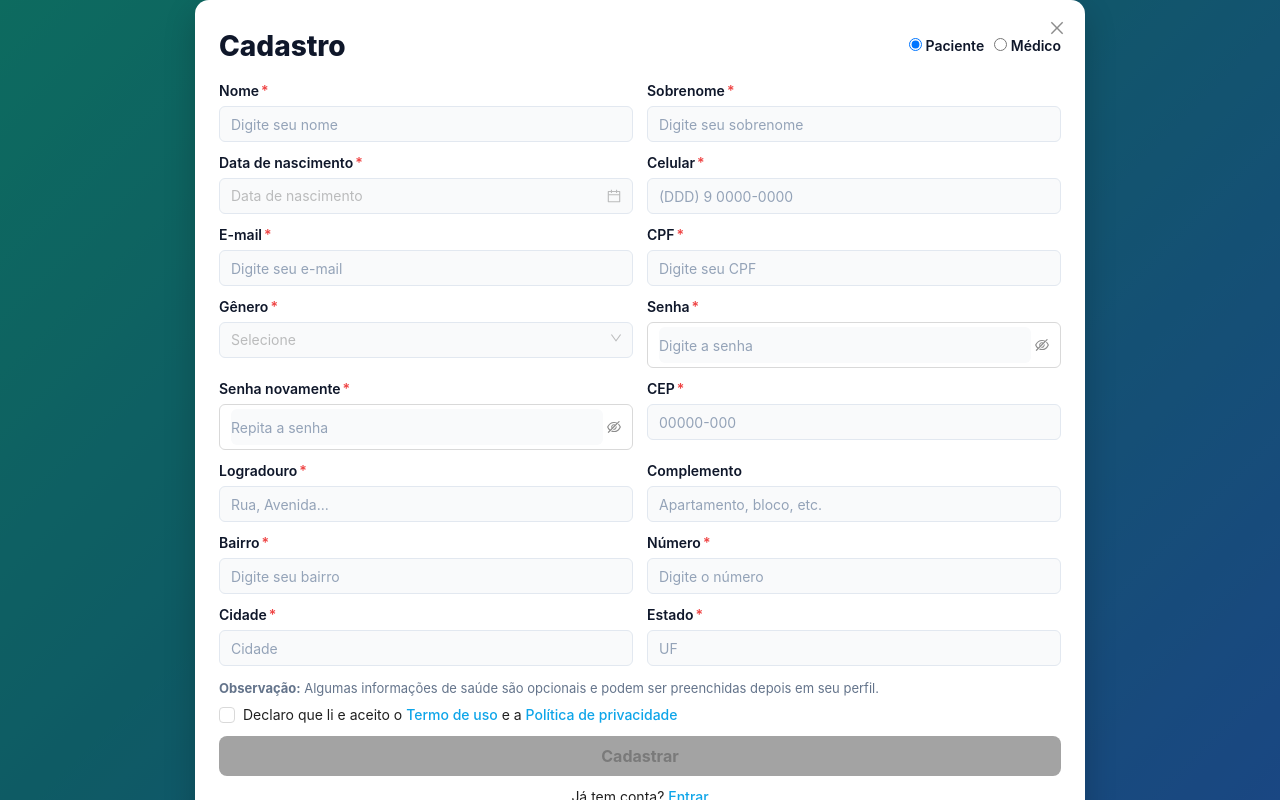
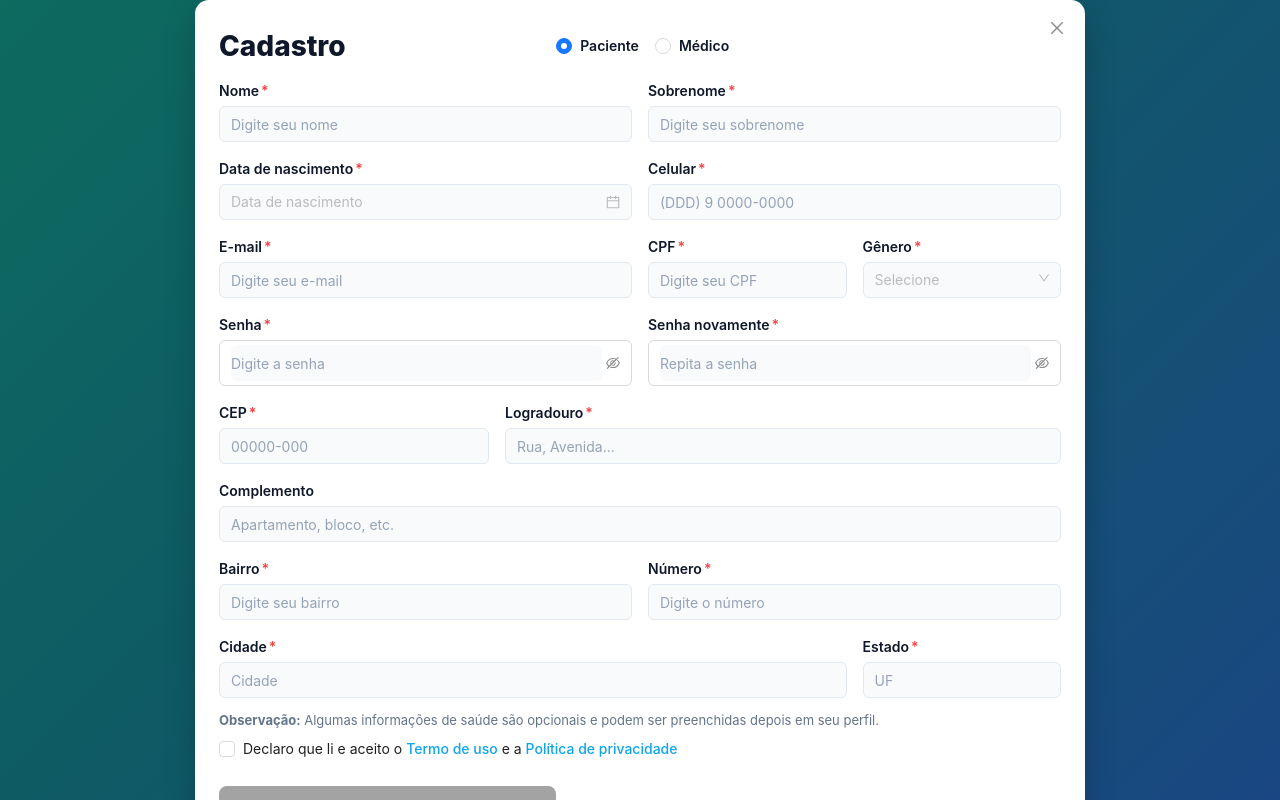
Before and after one commit to GustaHUB/projetoIntegradorFrontOFC, a React (Vite) app: page / in a window 1280 px wide. Both pictures are taken after a click on the button "Criar conta". Built offline with nearby package versions, Linux system fonts and the light colour scheme.

Commit message:
- MUDANÇA MODAL DE CADASTRO PARA UTILIZAR GRID. - CRIAÇÃO API FAKE CADASTRO.

```diff
--- a/src/components/modals/cadastro/ModalCadastro.scss
+++ b/src/components/modals/cadastro/ModalCadastro.scss
@@ -6,8 +6,8 @@
   .cad-header {
     display: flex;
     align-items: center;
-    justify-content: space-between;
     margin-bottom: 12px;
+    gap: 25%;
 
     h2 {
       margin: 0;
@@ -15,24 +15,18 @@
       font-weight: 800;
       color: #0f172a;
     }
+  }
 
   .cad-toggle {
     display: flex;
+    align-items: center;
+    justify-content: center; /* corrigido */
     gap: 10px;
 
     label {
       font-weight: 600;
       color: #0f172a;
     }
-    }
-  }
-
-  /* GRID mais compacto */
-  .cad-grid {
-    display: grid;
-    grid-template-columns: 1fr 1fr;
-    gap: 10px 14px; /* menos espaçamento */
-    margin-top: 8px;
   }
 
   .cad-field {
@@ -99,6 +93,8 @@
     background: #14b8a6;
     border: none;
     font-weight: 700;
+    margin: 20px auto 0;
+    width: 40% !important;
 
     &:hover {
       background: #109e93;
@@ -127,11 +123,4 @@
       }
     }
   }
-
-  /* Responsivo */
-  @media (max-width: 700px) {
-    .cad-grid {
-      grid-template-columns: 1fr;
 }
-  }
-}
--- a/src/components/modals/cadastro/ModalCadastro.tsx
+++ b/src/components/modals/cadastro/ModalCadastro.tsx
@@ -1,8 +1,20 @@
-import { Modal, Input, Select, DatePicker, Checkbox, Button, Spin } from "antd";
+import {
+  Modal,
+  Input,
+  Select,
+  DatePicker,
+  Checkbox,
+  Button,
+  Spin,
+  Radio,
+  Row,
+  Col,
+} from "antd";
 import { useState, useRef } from "react";
 import { getAddressByCep } from "../../../services/apiExterna/viaCep";
 import { maskCep } from "../../../services/Utils";
 import "./ModalCadastro.scss";
+import { cadastrarUsuario } from "../../../services/apiInterna/FluxoIdentificacao";
 
 type CadastroModalProps = {
   open: boolean;
@@ -21,19 +33,20 @@ export default function CadastroModal({
   const [agree, setAgree] = useState(false);
   const [loadingCep, setLoadingCep] = useState(false);
   const [cepError, setCepError] = useState<string>();
+  const [tipoUsuario, setTipoUsuario] = useState<string>();
 
   const debounceRef = useRef<ReturnType<typeof setTimeout> | null>(null);
 
   const update = (field: string, value: any) =>
     setForm((p: any) => ({ ...p, [field]: value }));
 
-  const handleSubmit = () => {
-    if (!agree) return;
-    onSubmit?.(form);
-    onClose();
-  };
+  // const handleSubmit = () => {
+  //   if (!agree) return;
+  //   onSubmit?.(form);
+  //   onClose();
+  // };
 
-  // 🔍 Busca CEP automaticamente ao digitar (com debounce)
+  // Busca CEP automaticamente ao digitar (com debounce)
   const handleCepChange = (value: string) => {
     const masked = maskCep(value);
     update("cep", masked);
@@ -65,6 +78,21 @@ export default function CadastroModal({
     }
   };
 
+  const handleSubmit = async () => {
+    if (!agree) return;
+    try {
+      const response = await cadastrarUsuario({
+        ...form,
+        tipoUsuario,
+      });
+      console.log("Cadastro realizado:", response);
+      onSubmit?.(form);
+      onClose();
+    } catch (err: any) {
+      console.error("Erro ao cadastrar:", err.message);
+    }
+  };
+
   return (
     <Modal
       open={open}
@@ -81,18 +109,17 @@ export default function CadastroModal({
       <div className="cad-header">
         <h2>Cadastro</h2>
         <div className="cad-toggle">
-          <label className="cad-radio">
-            <input type="radio" name="tp" defaultChecked /> Paciente
-          </label>
-          <label className="cad-radio">
-            <input type="radio" name="tp" /> Médico
-          </label>
+          <Radio.Group value="paciente">
+            <Radio value="paciente">Paciente</Radio>
+            <Radio value="medico">Médico</Radio>
+          </Radio.Group>
         </div>
       </div>
 
-      {/* GRID 2 colunas */}
-      <div className="cad-grid">
+      {/* GRID Ant Design */}
+      <Row gutter={[16, 16]}>
         {/* Nome / Sobrenome */}
+        <Col xs={24} md={12}>
           <div className="cad-field">
             <label>
               Nome<span className="req">*</span>
@@ -102,6 +129,8 @@ export default function CadastroModal({
               onChange={(e) => update("nome", e.target.value)}
             />
           </div>
+        </Col>
+        <Col xs={24} md={12}>
           <div className="cad-field">
             <label>
               Sobrenome<span className="req">*</span>
@@ -111,8 +140,10 @@ export default function CadastroModal({
               onChange={(e) => update("sobrenome", e.target.value)}
             />
           </div>
+        </Col>
 
         {/* Data / Celular */}
+        <Col xs={24} md={12}>
           <div className="cad-field">
             <label>
               Data de nascimento<span className="req">*</span>
@@ -123,6 +154,8 @@ export default function CadastroModal({
               onChange={(d) => update("nascimento", d)}
             />
           </div>
+        </Col>
+        <Col xs={24} md={12}>
           <div className="cad-field">
             <label>
               Celular<span className="req">*</span>
@@ -132,8 +165,10 @@ export default function CadastroModal({
               onChange={(e) => update("celular", e.target.value)}
             />
           </div>
+        </Col>
 
         {/* E-mail / CPF / Gênero */}
+        <Col xs={24} md={12}>
           <div className="cad-field">
             <label>
               E-mail<span className="req">*</span>
@@ -143,6 +178,8 @@ export default function CadastroModal({
               onChange={(e) => update("email", e.target.value)}
             />
           </div>
+        </Col>
+        <Col xs={24} md={6}>
           <div className="cad-field">
             <label>
               CPF<span className="req">*</span>
@@ -152,6 +189,8 @@ export default function CadastroModal({
               onChange={(e) => update("cpf", e.target.value)}
             />
           </div>
+        </Col>
+        <Col xs={24} md={6}>
           <div className="cad-field">
             <label>
               Gênero<span className="req">*</span>
@@ -165,10 +204,13 @@ export default function CadastroModal({
                 { value: "n", label: "Prefiro não dizer" },
               ]}
               onChange={(v) => update("genero", v)}
+              style={{ width: "100%" }}
             />
           </div>
+        </Col>
 
         {/* Senha / Senha novamente */}
+        <Col xs={24} md={12}>
           <div className="cad-field">
             <label>
               Senha<span className="req">*</span>
@@ -182,6 +224,8 @@ export default function CadastroModal({
               onChange={(e) => update("senha", e.target.value)}
             />
           </div>
+        </Col>
+        <Col xs={24} md={12}>
           <div className="cad-field">
             <label>
               Senha novamente<span className="req">*</span>
@@ -195,8 +239,10 @@ export default function CadastroModal({
               onChange={(e) => update("senha2", e.target.value)}
             />
           </div>
+        </Col>
 
         {/* CEP / Logradouro */}
+        <Col xs={24} md={8}>
           <div className="cad-field">
             <label>
               CEP<span className="req">*</span>
@@ -213,6 +259,8 @@ export default function CadastroModal({
               <div style={{ color: "#ff4d4f", fontSize: 12 }}>{cepError}</div>
             )}
           </div>
+        </Col>
+        <Col xs={24} md={16}>
           <div className="cad-field">
             <label>
               Logradouro<span className="req">*</span>
@@ -223,9 +271,11 @@ export default function CadastroModal({
               onChange={(e) => update("logradouro", e.target.value)}
             />
           </div>
+        </Col>
 
-        {/* Complemento */}
-        <div className="cad-field cad-span-2">
+        {/* Complemento (linha inteira) */}
+        <Col xs={24}>
+          <div className="cad-field">
             <label>Complemento</label>
             <Input
               placeholder="Apartamento, bloco, etc."
@@ -233,8 +283,10 @@ export default function CadastroModal({
               onChange={(e) => update("complemento", e.target.value)}
             />
           </div>
+        </Col>
 
         {/* Bairro / Número */}
+        <Col xs={24} md={12}>
           <div className="cad-field">
             <label>
               Bairro<span className="req">*</span>
@@ -245,6 +297,8 @@ export default function CadastroModal({
               onChange={(e) => update("bairro", e.target.value)}
             />
           </div>
+        </Col>
+        <Col xs={24} md={12}>
           <div className="cad-field">
             <label>
               Número<span className="req">*</span>
@@ -255,8 +309,10 @@ export default function CadastroModal({
               onChange={(e) => update("numero", e.target.value)}
             />
           </div>
+        </Col>
 
         {/* Cidade / Estado */}
+        <Col xs={24} md={18}>
           <div className="cad-field">
             <label>
               Cidade<span className="req">*</span>
@@ -267,6 +323,8 @@ export default function CadastroModal({
               onChange={(e) => update("cidade", e.target.value)}
             />
           </div>
+        </Col>
+        <Col xs={24} md={6}>
           <div className="cad-field">
             <label>
               Estado<span className="req">*</span>
@@ -277,16 +335,17 @@ export default function CadastroModal({
               onChange={(e) => update("estado", e.target.value)}
             />
           </div>
-      </div>
+        </Col>
+      </Row>
 
       {/* Observação */}
-      <p className="cad-note">
+      <p className="cad-note" style={{ marginTop: 12 }}>
         <strong>Observação:</strong> Algumas informações de saúde são opcionais
         e podem ser preenchidas depois em seu perfil.
       </p>
 
       {/* Termos */}
-      <div className="cad-terms">
+      <div className="cad-terms" style={{ marginTop: 8 }}>
         <Checkbox checked={agree} onChange={(e) => setAgree(e.target.checked)}>
           Declaro que li e aceito o <a href="#">Termo de uso</a> e a{" "}
           <a href="#">Política de privacidade</a>
@@ -297,10 +356,10 @@ export default function CadastroModal({
       <Button
         type="primary"
         size="large"
-        block
         className="cad-submit"
         disabled={!agree}
         onClick={handleSubmit}
+        style={{ marginTop: 16 }}
       >
         Cadastrar
       </Button>
--- /dev/null
+++ b/src/services/apiInterna/FluxoIdentificacao.tsx
@@ -0,0 +1,27 @@
+import axios from "axios";
+import type { ApiResponse, CadastroPayload } from "../interfaces/Interfaces";
+
+export async function cadastrarUsuario(
+  payload: CadastroPayload
+): Promise<ApiResponse> {
+  try {
+    const { data } = await axios.post<ApiResponse>(
+      "https://seu-backend.com/api/usuarios/cadastrar",
+      payload,
+      {
+        headers: {
+          "Content-Type": "application/json",
+        },
+      }
+    );
+
+    return data;
+  } catch (error: any) {
+    if (axios.isAxiosError(error)) {
+      const message =
+        error.response?.data?.message || "Erro ao cadastrar usuário.";
+      throw new Error(message);
+    }
+    throw new Error("Erro inesperado no cadastro.");
+  }
+}
```
Also changed, not shown: src/services/interfaces/Interfaces.tsx (+26 -0 lines). Lines whose indentation alone changed are shown as unchanged.
